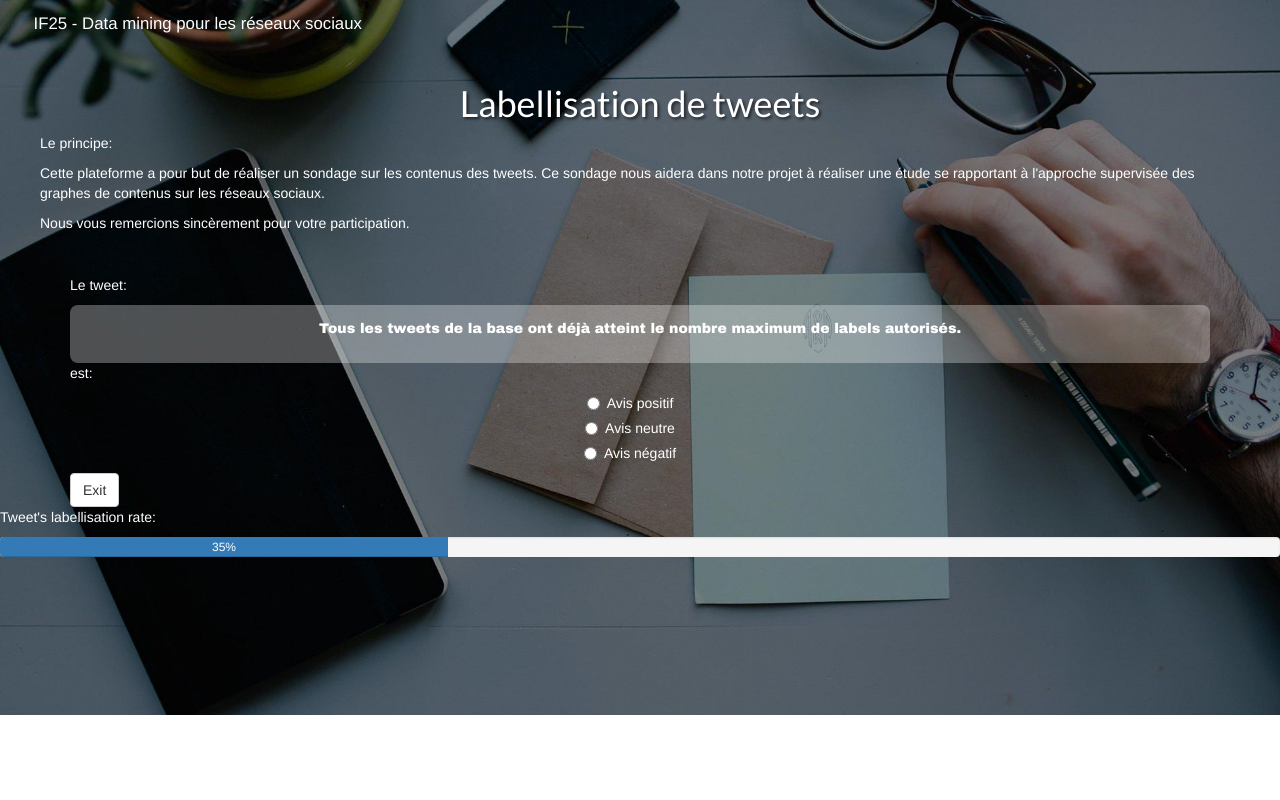
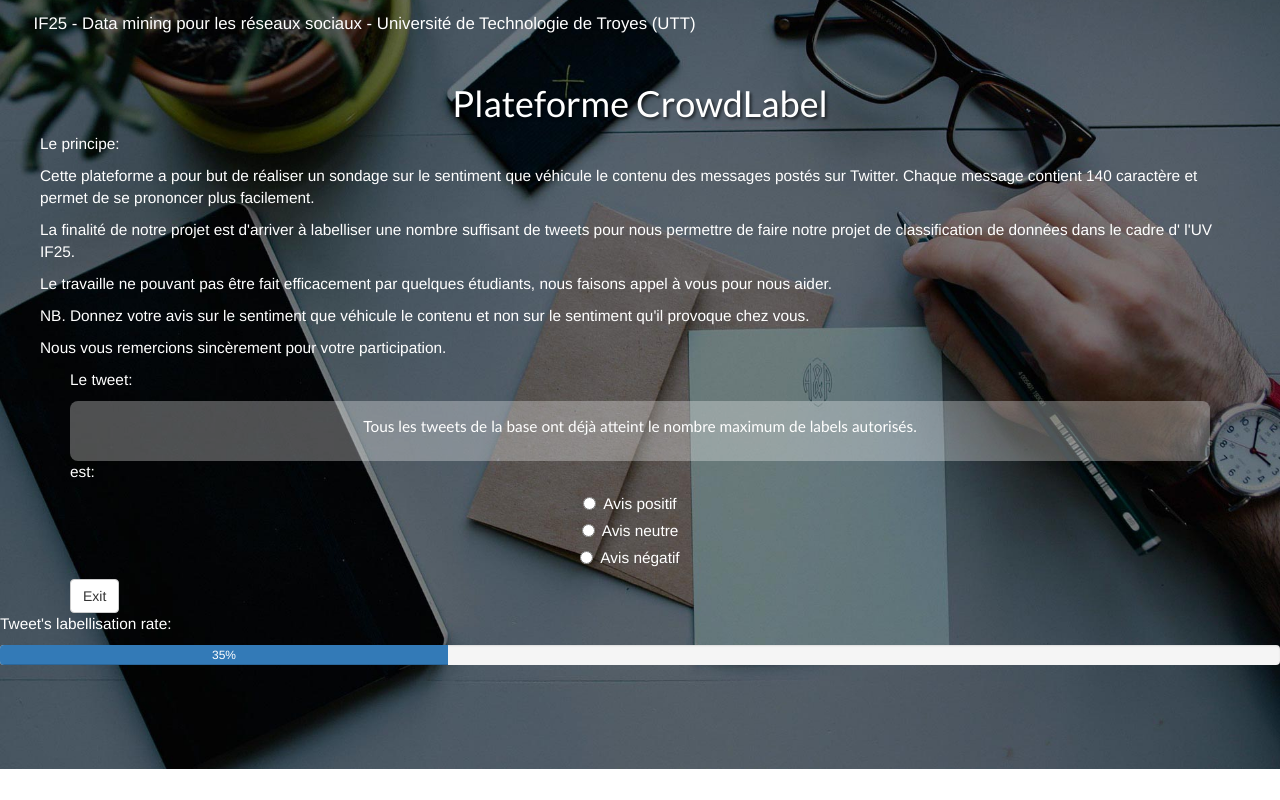
Before and after one commit to tinayihe/tweet_labelisation, a PHP site: page / in a window 1280 px wide. Run offline with PHP 8.4, Linux system fonts and the light colour scheme; data that the repository does not hold is empty.

Commit message:
version complete for index.php

```diff
--- a/include/css/style.css
+++ b/include/css/style.css
@@ -9,18 +9,17 @@
 #body-index {
     height: 50%;
     background: url(../image/intro-bg.jpg) no-repeat center center;
-    /*background: url(../image/7096.svg) no-repeat center center;*/
     background-size: cover;
 }
 
 p {
     color:white;
+    font-size: 1.1em;
 }
 
-h1 {
+#h1-index {
     text-align: center;
-    padding-top: 1em;
-    margin-top: 0;
+    margin-top: 1em;
     font-family: "Lato","Helvetica Neue",Helvetica,Arial,sans-serif;
     text-shadow: 2px 2px 3px rgba(0,0,0,0.6);
     color: white;
@@ -29,10 +28,6 @@ h1 {
 .intro {
     padding-left: 5vh;
     padding-right: 5vh;
-}
-
-#div_main {
-    margin-top: 3em;
 }
 
 fieldset{
@@ -44,13 +39,10 @@ fieldset legend{
     text-align: center;
 }
 
-#le-tweet {
-}
-
 #tweet_content {
     text-align: center;
-    font-family: 'Arial Black', Gadget, sans-serif;
-    font-size: 1em;
+    font-family: 'Calibri';
+    /*font-size: 1em;*/
     padding: 1em 2em 1em 2em;
     background-color: rgba(255,255,255, 0.3);
     border-radius: 1vh;
@@ -59,14 +51,11 @@ fieldset legend{
 #div_radio {
     color: white;
     text-align: center;
+    font-size: 1.1em;
 }
 
 #button_submit {
-    margin-top: 2em;
-    margin-bottom: 2em;
+    margin-top: 1em;
+    margin-bottom: 1em;
     text-align: center;
 }
-
-#button-exit {
-
-}
--- a/index.php
+++ b/index.php
@@ -30,12 +30,13 @@ $tweet = read_tweet_randomly();
 
     <body id="body-index">
         <div id="container-main">
-            <p class="lead" id="intro-cours">IF25 - Data mining pour les réseaux sociaux</p>
-            <h1 id="h1-index">Labellisation de tweets</h1>
+            <p class="lead" id="intro-cours">IF25 - Data mining pour les réseaux sociaux - Université de Technologie de Troyes (UTT)</p>
+            <h1 id="h1-index">Plateforme CrowdLabel</h1>
             <p class="intro">Le principe:</p>
-            <p class="intro">Cette plateforme a pour but de réaliser un sondage sur les contenus des tweets.
-                Ce sondage nous aidera dans notre projet à réaliser une étude se rapportant
-                à l'approche supervisée des graphes de contenus sur les réseaux sociaux.</p>
+            <p class="intro">Cette plateforme a pour but de réaliser un sondage sur le sentiment que véhicule le contenu des messages postés sur Twitter. Chaque message contient 140 caractère et permet de se prononcer plus facilement.</p>
+            <p class="intro">La finalité de notre projet est d'arriver à labelliser une nombre suffisant de tweets pour nous permettre de faire notre projet de classification de données dans le cadre d' l'UV IF25.</p>
+            <p class="intro">Le travaille ne pouvant pas être fait efficacement par quelques étudiants, nous faisons appel à vous pour nous aider.</p>
+            <p class="intro">NB. Donnez votre avis sur le sentiment que véhicule le contenu et non sur le sentiment qu'il provoque chez vous.</p>
             <p class="intro">Nous vous remercions sincèrement pour votre participation.</p>
 
             <div id="div_main" class="container">
```
